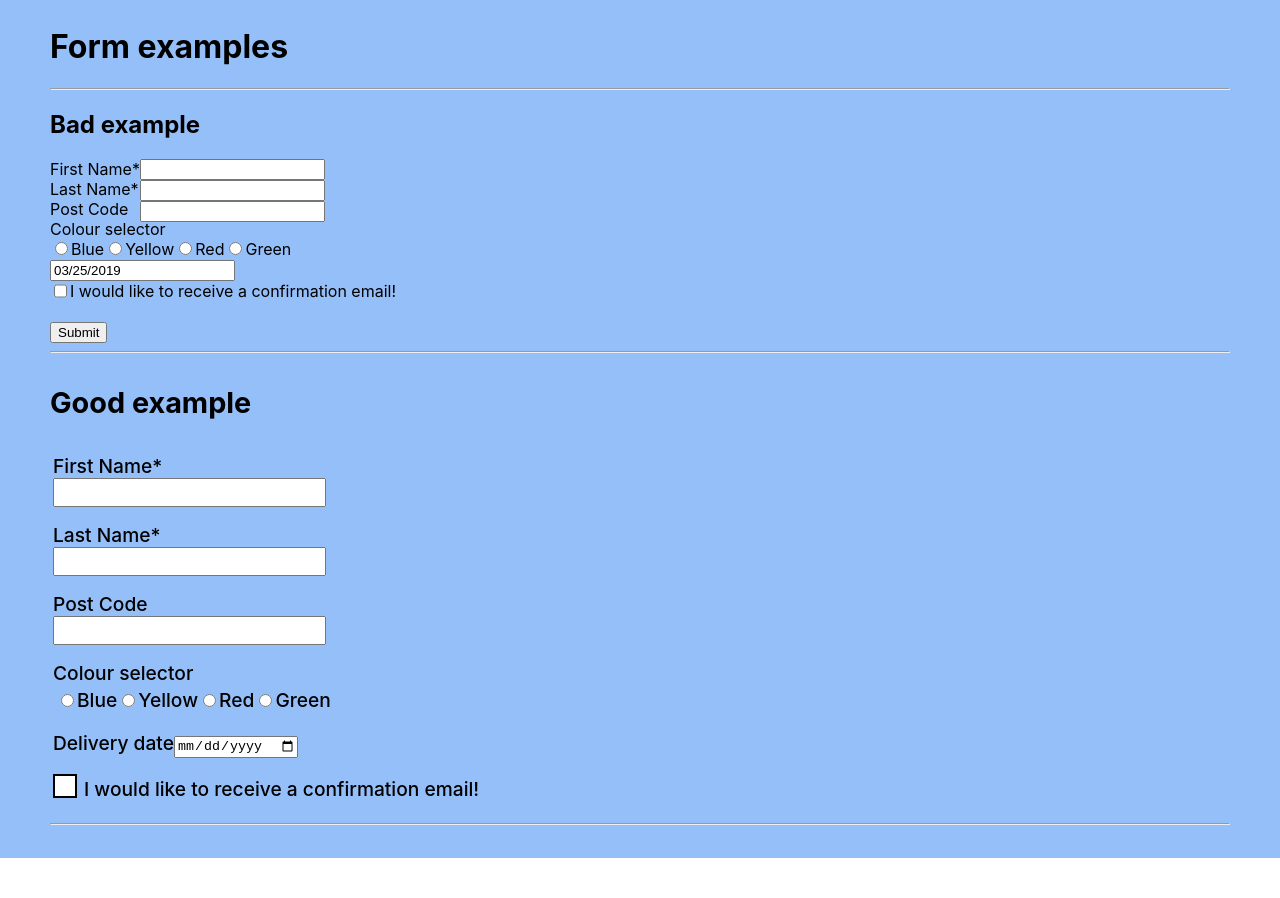
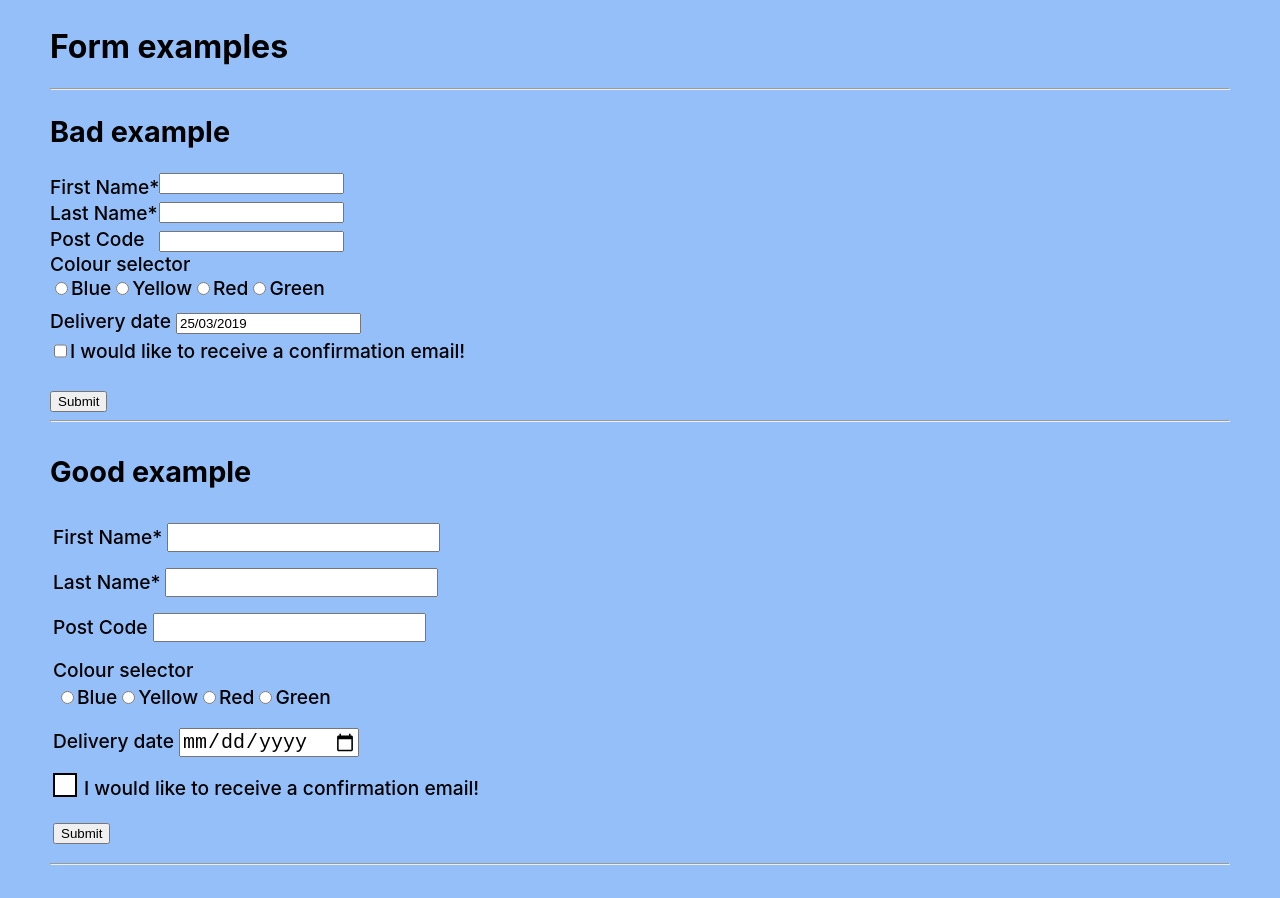
Before and after one commit to fstorm/websitefromhell, a React app: page /bad in a window 1280 px wide. Before the commit the page ends 858 px from the top, so only its background shows below. Built offline with nearby package versions, Linux system fonts and the light colour scheme.

Commit message:
included modal, redesign for FormBad

```diff
--- a/src/App.scss
+++ b/src/App.scss
@@ -6,11 +6,48 @@
     padding: 0;
     margin: 0;
   }
+
   .form--bad {
+
+    font-size: larger;
+    font-weight: 500;
+
+    .bad-form__rows {
+      padding: 0 0 15px 0;
+    }
+
+    .labels {
+      p {
+        padding-top: 2px;
+      }
+    }
+
+    .first-name--bad {
+      margin-bottom: 8px;
+    }
+
+    .last-name--bad {
+      margin-bottom: 8px;
+    }
+
+    .post-code--bad {
+      margin-bottom: 8px;
+    }
+
+    .colour-selector--bad {
+      padding: 4px 0;
+    }
+
     > button {
-      color: grey;
       &:focus {
         outline: none;
+      }
+    }
+
+    .date-picker--bad {
+      margin: 5px 0;
+      label {
+        padding-right: 5px;
       }
     }
 
--- a/src/FormBad.js
+++ b/src/FormBad.js
@@ -74,9 +74,10 @@ class formBad extends React.Component {
           <div className="inputs">
             <input className="first-name--bad"/>
             <input className="last-name--bad"/>
-            <input/>
+            <input className="post-code--bad"/>
           </div>
         </div>
+        <div className="colour-selector--bad">
           <label>Colour selector</label>
           <div className='radiobutton-group'>
             <input type='radio' name='color-radio'/>
@@ -88,18 +89,21 @@ class formBad extends React.Component {
             <input type='radio' name='color-radio'/>
             <label>Green</label>
           </div>
+        </div>
+        <div className="date-picker--bad">
+          <label>Delivery date</label>
           <DatePicker
             selected={this.state.startDate}
             onChange={this.handleChange}
+            dateFormat="dd/MM/yyyy"
           />
+        </div>
         <div className='checkbox-container'>
           <input type='checkbox'/>
           <p>I would like to receive a confirmation email!</p>
         </div>
         <br/>
-        <button onClick={(() => {
-          handleSubmitClick();
-        })}>Submit
+        <button onClick={handleSubmitClick}>Submit
         </button>
         <div className="modal--bad">
           <button onClick={() => closeModal()}>Close</button>
--- a/src/FormGood.js
+++ b/src/FormGood.js
@@ -4,16 +4,48 @@ import FormElement from "./components/FormElement";
 import Input from "./components/Input";
 
 const formGood = () => {
+
+  const handleSubmitClick = () => {
+    document.querySelector('.modal--good').style.display = 'block';
+    document.querySelector('.modal-overlay--good').style.display = 'block';
+    document.querySelector('.close-button--good').focus();
+    document.querySelector('.modal--good').addEventListener('keydown', trapTabKey);
+    document.querySelector('.modal-overlay--good').addEventListener('click', closeModal);
+  };
+
+  const handleCloseClick = () => {
+    closeModal();
+  };
+
+  const closeModal = () => {
+    document.querySelector('.modal--good').style.display = 'none';
+    document.querySelector('.modal-overlay--good').style.display = 'none';
+    document.querySelector('.submit-button--good').focus();
+
+  };
+
+  const trapTabKey = (e) => {
+    // Check for TAB key press
+    if (e.keyCode === 9) {
+          e.preventDefault();
+      }
+
+    // ESCAPE
+    if (e.keyCode === 27) {
+      closeModal();
+    }
+  };
+
   return (
     <div className='form__elements-wrapper'>
       <FormElement className='form__element' labelText='First Name'>
-        <Input type='text' name='' required={true}/>
+        <Input type='text' required={true}/>
       </FormElement>
       <FormElement className='form__element' labelText='Last Name'>
-        <Input ariaLabel='Last Name' type='text' name='' required={true}/>
+        <Input ariaLabel='Last Name' type='text' required={true}/>
       </FormElement>
       <FormElement className='form__element' labelText='Post Code'>
-        <Input ariaLabel='Post Code' type='text' name='' required={false}/>
+        <Input ariaLabel='Post Code' type='text' required={false}/>
       </FormElement>
       <div className="form-element--wrapper">
         <label id="radio_label">Colour selector</label>
@@ -34,6 +66,17 @@ const formGood = () => {
           <label for='checkbox-input'>I would like to receive a confirmation email!</label>
         </div>
       </div>
+      <div className="form-element--wrapper">
+        <button className="submit-button--good" aria-label="Submit" onClick={handleSubmitClick}>Submit</button>
+      </div>
+      <div className="modal--good" role="dialog" aria-labelledby="login">
+        <h1 id="login">TEMPTITLE</h1>
+        <div className="field">
+          <p>TEMPBODY</p>
+        </div>
+        <button className="close-button--good" aria-label="Close modal" onClick={handleCloseClick}>Close</button>
+      </div>
+      <div className="modal-overlay--good"></div>
     </div>
   )
 };
--- a/src/FormGood.scss
+++ b/src/FormGood.scss
@@ -22,15 +22,13 @@
     padding: 3px;
   }
 
-  .form__element {
+  .form-element--wrapper {
+    padding: 8px 0;
+    width: 500px;
     input {
-      //margin-left: 5px;
+      margin-left: 5px;
       font-size: 20px;
     }
-  }
-
-  .form-element--wrapper {
-    padding: 8px 0;
   }
 
   .form__elements-wrapper {
@@ -98,3 +96,32 @@
 .form__element {
   max-width: 100%;
 }
+
+.modal--good {
+  border-radius: 4px;
+  margin-left: auto;
+  margin-right: auto;
+  padding: 24px;
+  background-color: #fff;
+  z-index: 3; /* places the modal on top of everything */
+  position: fixed;
+  top: 25%;
+  left: 0;
+  right: 0;
+  width: 500px;
+  display: none;
+}
+
+.modal-overlay--good {
+  width: 100%;
+  height: 100%;
+  z-index: 2; /* places the modalOverlay between the main page and the modal dialog */
+  background-color: #000;
+  opacity: 0.5;
+  position: fixed;
+  top: 0;
+  left: 0;
+  display: none;
+  margin: 0;
+  padding: 0;
+}
--- a/src/components/Input.js
+++ b/src/components/Input.js
@@ -2,7 +2,7 @@ import React from 'react';
 import PropTypes from 'prop-types';
 
 const Input = (props) => {
-  return <input aria-label={props.ariaLabel} type={props.type} name={props.name} aria-required={props.required}/>
+  return <input aria-label={props.ariaLabel} type={props.type} aria-required={props.required}/>
 };
 
 Input.propTypes = {
```
Lines whose indentation alone changed are shown as unchanged.
